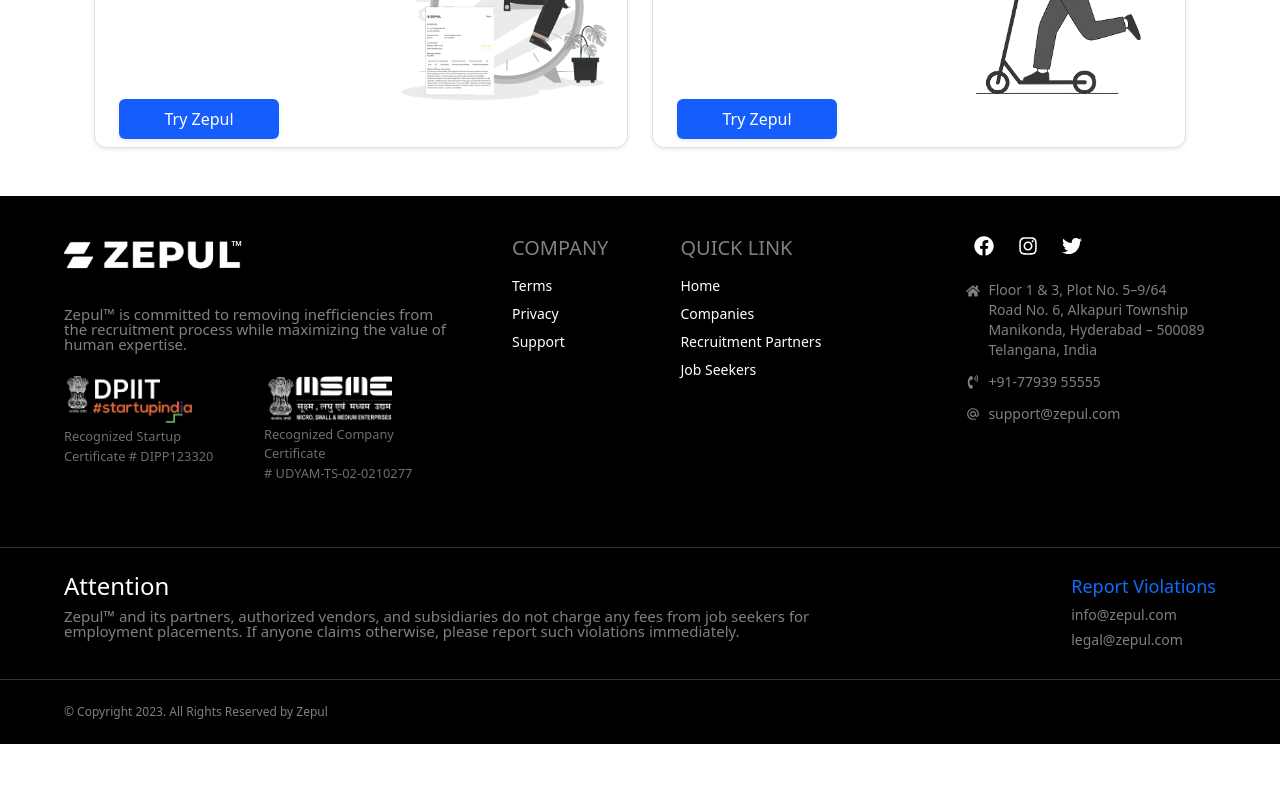
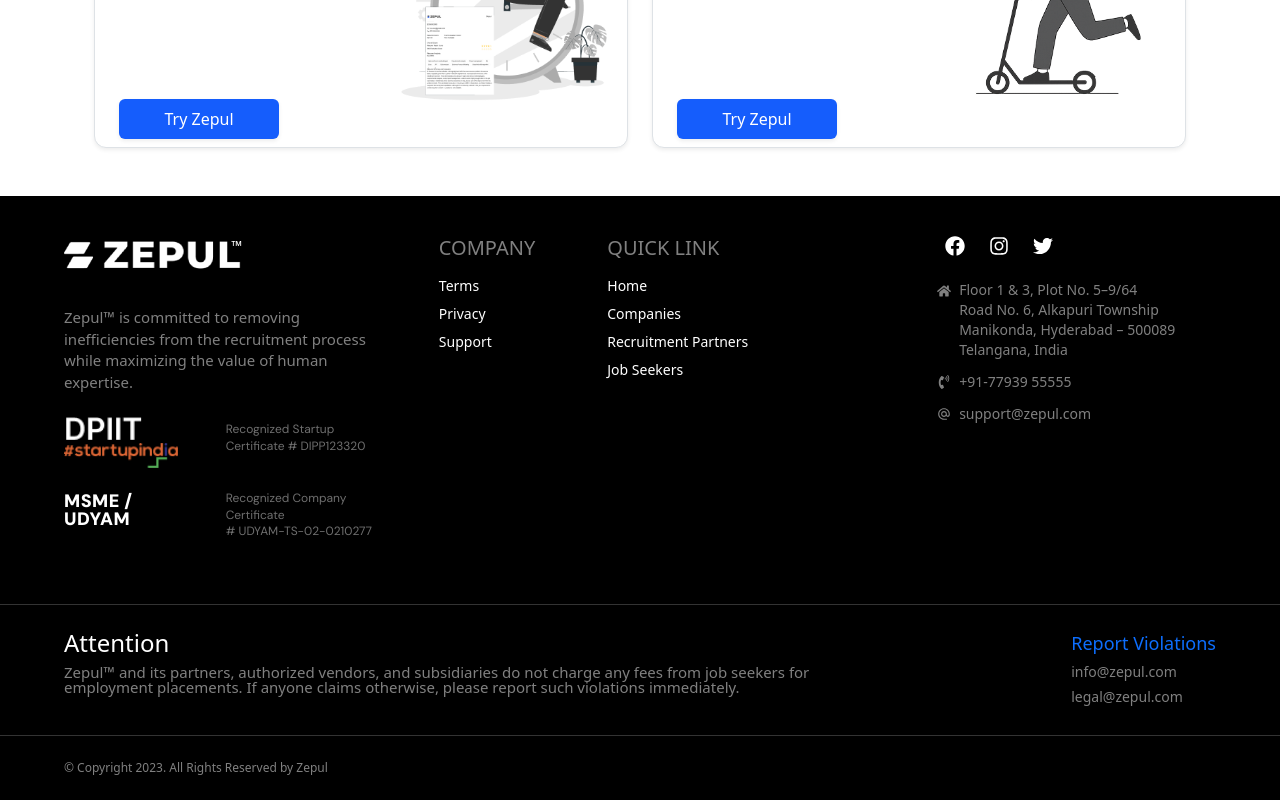
Before and after one commit to princeratheezepul/zepul, a React (Vite) app: page / in a window 1280 px wide. Shown: the part 1844-2644 px from the top of the page. Before the commit the page ends 2588 px from the top, so only its background shows below. Built offline with nearby package versions, Linux system fonts and the light colour scheme.

Commit message:
footer updated

```diff
--- a/src/Shared/Footer.jsx
+++ b/src/Shared/Footer.jsx
@@ -16,40 +16,119 @@
               ™
             </span>
           </div>
-          <p className="opacity-50 leading-none">
+          <p className="opacity-50 ">
             Zepul™ is committed to removing inefficiencies from the recruitment
             process while maximizing the value of human expertise.
           </p>
-          <div className="w-full flex  my-4">
-            <div className="flex flex-row sm:gap-6  text-sm  leading-normal  ">
-              {/* DPIIT */}
-              <div className="flex flex-col items-start sm:w-[11rem] w-[8rem]">
+          <div className="w-full  flex md:gap-12 gap-8  my-4">
+            <div className="flex flex-col gap-4">
+              <div>
                 <img
                   src="/assets/DPIIT.png"
                   alt="DPIIT Logo"
                   className="sm:w-[8rem] w-[5rem] h-auto object-contain"
                 />
-                <span className="mt-1 text-[0.6rem] md:text-[0.8rem] text-[#6E6E6E]">
+              </div>
+              <div>
+                <h1
+                  className="font-extrabold tracking-wide uppercase text-[0.25rem] sm:text-[1.2rem] leading-tight"
+                  style={{
+                    fontFamily: '"DM Sans", sans-serif',
+                    fontWeight: 900,
+                    fontSize: "18px",
+                    lineHeight: "100%",
+                    letterSpacing: "0%",
+                  }}
+                >
+                  MSME / UDYAM
+                </h1>
+              </div>
+            </div>
+            <div className="flex flex-col gap-8">
+              <div>
+                <span
+                  className="mt-1 text-[#6E6E6E] leading-snug block"
+                  style={{
+                    fontFamily: '"DM Sans", sans-serif',
+                    fontSize: "0.75rem", // ~text-sm
+                  }}
+                >
                   Recognized Startup
                   <br />
                   Certificate # DIPP123320
                 </span>
               </div>
-              {/* MSME */}
-              <div className="flex flex-col items-start sm:w-[12rem] w-[10rem]">
-                <img
-                  src="/assets/MSME.png"
-                  alt="MSME Logo"
-                  className="sm:w-[8rem] w-[5rem] h-auto object-contain"
-                />
-                <span className="mt-1 text-[0.6rem] md:text-[0.8rem] text-[#6E6E6E]">
+              <div>
+                <span
+                  className="mt-1 text-[#6E6E6E] leading-snug block"
+                  style={{
+                    fontFamily: '"DM Sans", sans-serif',
+                    fontSize: "0.75rem", // ~text-sm
+                  }}
+                >
                   Recognized Company Certificate
                   <br /># UDYAM-TS-02-0210277
                 </span>
               </div>
-
             </div>
           </div>
+          {/* <div className="w-full flex my-4">
+            <div className="flex flex-col sm:gap-6 text-sm leading-normal w-full">
+              DPIIT
+              <div className="flex flex-col sm:flex-row items-start gap-2 sm:gap-4 w-full">
+                <div className="flex-shrink-0 sm:w-auto w-full flex justify-start sm:justify-start">
+                  <img
+                    src="/assets/DPIIT.png"
+                    alt="DPIIT Logo"
+                    className="sm:w-[8rem] w-[5rem] h-auto object-contain"
+                  />
+                </div>
+                <div className="w-full">
+                  <span
+                    className="mt-1 text-[#6E6E6E] leading-snug block"
+                    style={{
+                      fontFamily: '"DM Sans", sans-serif',
+                      fontSize: "0.75rem", // ~text-sm
+                    }}
+                  >
+                    Recognized Startup
+                    <br />
+                    Certificate # DIPP123320
+                  </span>
+                </div>
+              </div>
+
+              MSME / UDYAM
+              <div className="flex flex-col sm:flex-row items-start gap-2 sm:gap-4 w-full mt-4 sm:mt-0">
+                <div className="flex-shrink-0 sm:w-auto w-full my-auto">
+                  <h1
+                    className="font-extrabold tracking-wide uppercase text-[0.25rem] sm:text-[1.2rem] leading-tight"
+                    style={{
+                      fontFamily: '"DM Sans", sans-serif',
+                      fontWeight: 900,
+                      fontSize: "18px",
+                      lineHeight: "100%",
+                      letterSpacing: "0%",
+                    }}
+                  >
+                    MSME / UDYAM
+                  </h1>
+                </div>
+                <div className="w-full">
+                  <span
+                    className="mt-1 text-[#6E6E6E] leading-snug block"
+                    style={{
+                      fontFamily: '"DM Sans", sans-serif',
+                      fontSize: "0.75rem", // ~text-sm
+                    }}
+                  >
+                    Recognized Company Certificate
+                    <br /># UDYAM-TS-02-0210277
+                  </span>
+                </div>
+              </div>
+            </div>
+          </div> */}
         </div>
 
         <div className="flex flex-row gap-10 md:w-1/2 md:mx-auto lg:mx-0 ">
```
Also changed, not shown: public/assets/DPIIT.png.
